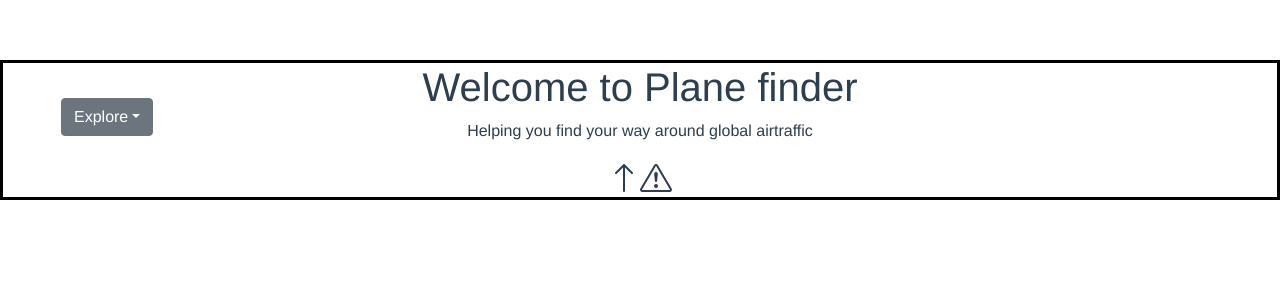
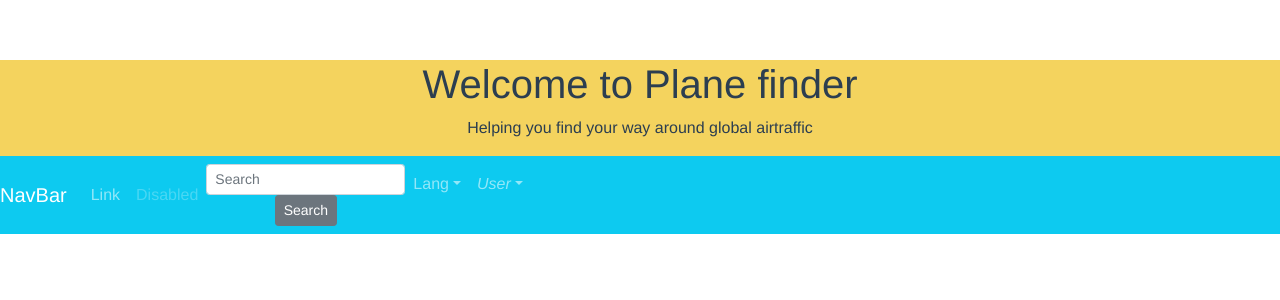
Before and after one commit to Alexthespaceman/plane-finder, a Vue app: page / in a window 1280 px wide. Shown: the top 300 px of the page. Built offline with nearby package versions, Linux system fonts and the light colour scheme.

Commit message:
import nav to helloworld.vue

```diff
--- a/src/components/HelloWorld.vue
+++ b/src/components/HelloWorld.vue
@@ -1,29 +1,24 @@
 <template>
   <div class="Header">
-    <div>
-      <b-dropdown id="dropdown-1" text="Explore" class="m-md-2">
-        <b-dropdown-item>You're local Airport flights</b-dropdown-item>
-        <b-dropdown-item>Filter by Aircraft type</b-dropdown-item>
-        <b-dropdown-item>Delays</b-dropdown-item>
-        <b-dropdown-divider></b-dropdown-divider>
-        <b-dropdown-item active>Active action</b-dropdown-item>
-        <b-dropdown-item disabled>Disabled action</b-dropdown-item>
-      </b-dropdown>
-    </div>
-
     <h1 class="header1">{{ msg }}</h1>
     <p>Helping you find your way around global airtraffic</p>
-    <div class="h2 mb-0">
+    <!-- <div class="h2 mb-0">
       <b-icon icon="arrow-up"></b-icon>
       <b-icon icon="exclamation-triangle"></b-icon>
-    </div>
+    </div> -->
+    <div></div>
+    <Nav />
   </div>
 </template>
 
 <script>
+import Nav from "../components/NavBar.vue";
+
 export default {
   name: "Header",
-
+  components: {
+    Nav,
+  },
   props: {
     msg: String,
   },
@@ -33,8 +28,9 @@ export default {
 <!-- Add "scoped" attribute to limit CSS to this component only -->
 <style scoped>
 .Header {
-  border: 3px black solid;
+  /* border: 3px black solid; */
   position: relative;
+  background-color: #f4d35e;
 }
 
 h3 {
```
